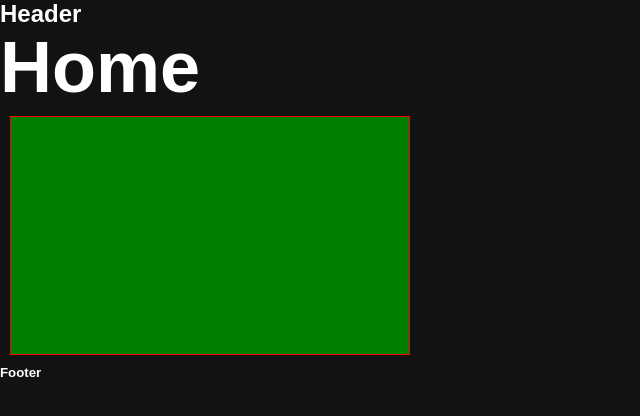
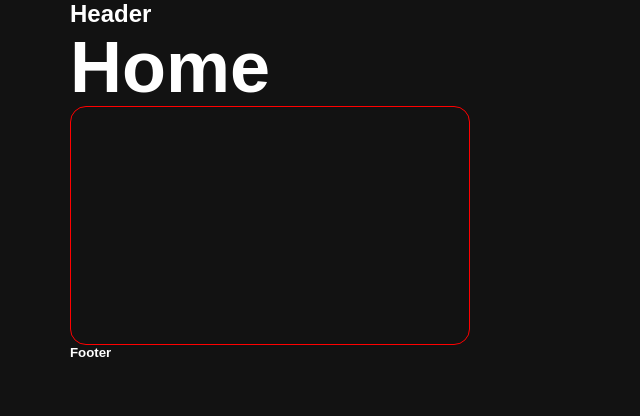
Before and after one commit to davidevignozzi/react-exercise-pick_me, a React (Create React App) app: page / in a window 1280 px wide. Shown: the top 416 px of the page, without its empty margins (0-640 px from the left). Built offline with nearby package versions, Linux system fonts and the light colour scheme.

Commit message:
Styled Container

```diff
--- a/src/components/Footer.js
+++ b/src/components/Footer.js
@@ -1,9 +1,14 @@
-import React from "react";
-import { ReactComponent as Logo } from "../images/logo-footer.svg";
+import React from 'react';
+import { ReactComponent as Logo } from '../images/logo-footer.svg';
+import { Container } from './styled';
 // import { Container, Stack, Box } from "./styled";
 
 const Footer = () => {
-  return <h5>Footer</h5>;
+  return (
+    <Container>
+      <h5>Footer</h5>
+    </Container>
+  );
 };
 
 export default Footer;
--- a/src/components/Header.js
+++ b/src/components/Header.js
@@ -1,13 +1,15 @@
-import React from "react";
+import React from 'react';
 // import { Container, Stack, Box, Button } from "./styled";
-import { ReactComponent as Logo } from "../images/logo.svg";
-import { ReactComponent as CartIcon } from "../images/cart.svg";
-import { Link } from "react-router-dom";
+import { ReactComponent as Logo } from '../images/logo.svg';
+import { ReactComponent as CartIcon } from '../images/cart.svg';
+import { Link } from 'react-router-dom';
+import { Container } from './styled';
+
 const Header = () => {
   return (
-    <>
+    <Container>
       <h2>Header</h2>
-    </>
+    </Container>
   );
 };
 
--- a/src/components/styled/Container.js
+++ b/src/components/styled/Container.js
@@ -0,0 +1,47 @@
+import styled from 'styled-components';
+import {
+  space,
+  layout,
+  background,
+  border,
+  position,
+  compose,
+  variant,
+} from 'styled-system';
+
+const Container = styled('div')(
+  variant({
+    prop: 'size',
+    variants: {
+      fullwidth: {
+        maxWidth: '100%',
+        width: '100%',
+      },
+      xl: {
+        maxWidth: '1140px',
+        width: 'calc(100% - 48px)',
+      },
+      md: {
+        maxWidth: '768px',
+        width: 'calc(100% - 24px)',
+      },
+      sm: {
+        maxWidth: '568px',
+        width: 'calc(100% - 12px)',
+      },
+      xs: {
+        maxWidth: '440px',
+        width: 'calc(100% - 6px)',
+      },
+    },
+  }),
+  compose(space, layout, background, border, position)
+);
+
+Container.defaultProps = {
+  ml: 'auto',
+  mr: 'auto',
+  size: 'xl',
+};
+
+export default Container;
--- a/src/components/styled/index.js
+++ b/src/components/styled/index.js
@@ -1,9 +1,9 @@
 // import InputWrapper from "./Input";
-// import Container from "./Container";
+import Container from './Container';
 import Box from './Box';
 // import Button from "./Button";
 // import Stack from "./Stack";
 // import Skeleton from "./Skeleton";
 
-export { Box };
+export { Box, Container };
 // export { InputWrapper, Container, Box, Button, Stack, Skeleton };
--- a/src/screen/home-screen.js
+++ b/src/screen/home-screen.js
@@ -1,20 +1,20 @@
 import React from 'react';
 import Layout from '../components/layout';
-import { Box } from '../components/styled';
+import { Box, Container } from '../components/styled';
 
 const HomePage = () => {
   return (
     <Layout>
+      <Container>
         <h1>Home</h1>
         <Box
           width="400px"
           height="239px"
           border="1px solid"
           borderColor="red"
-        borderRadious="16px"
-        m="10px"
-        bg="green"
+          borderRadius="16px"
         ></Box>
+      </Container>
     </Layout>
   );
 };
```
Lines whose indentation alone changed are shown as unchanged.
